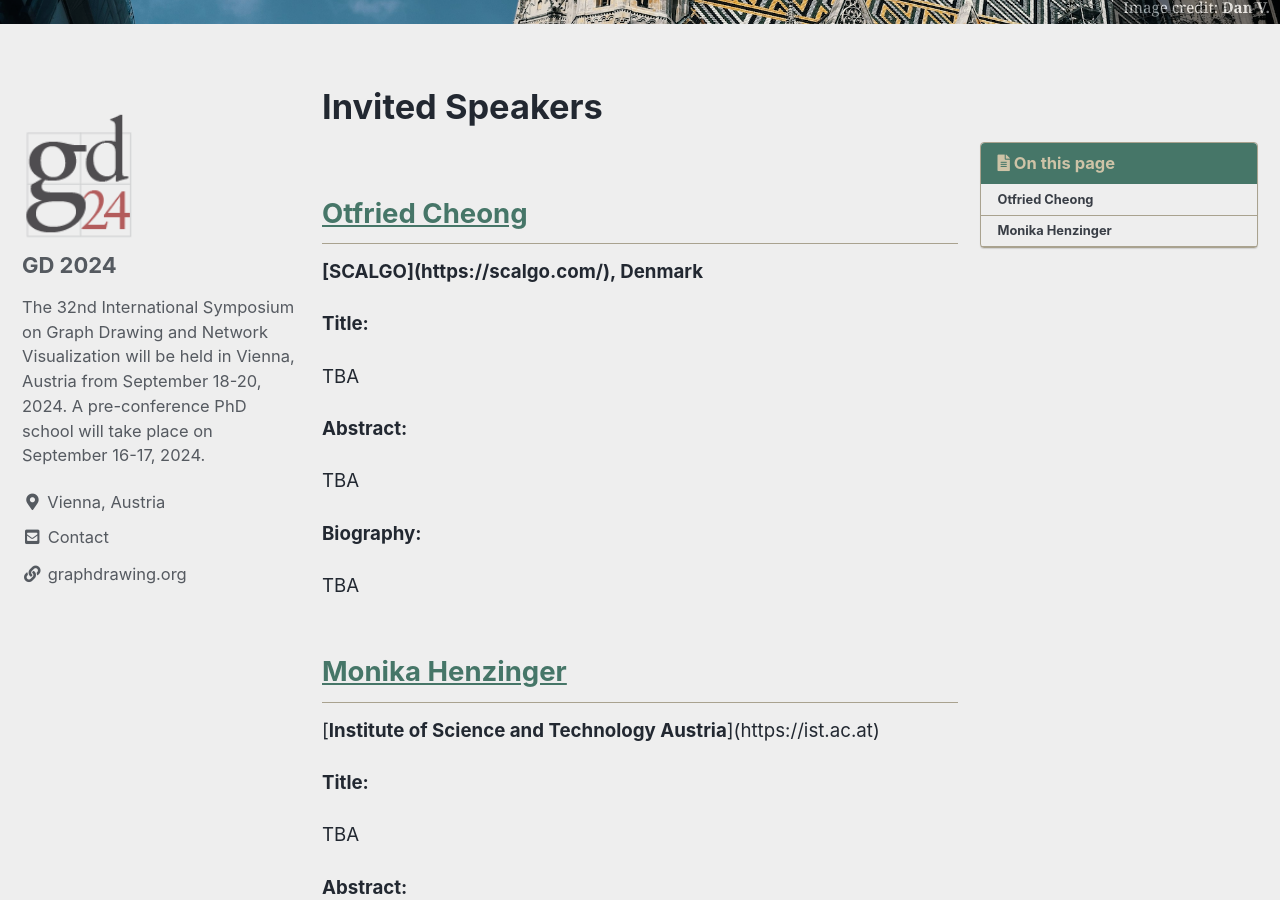
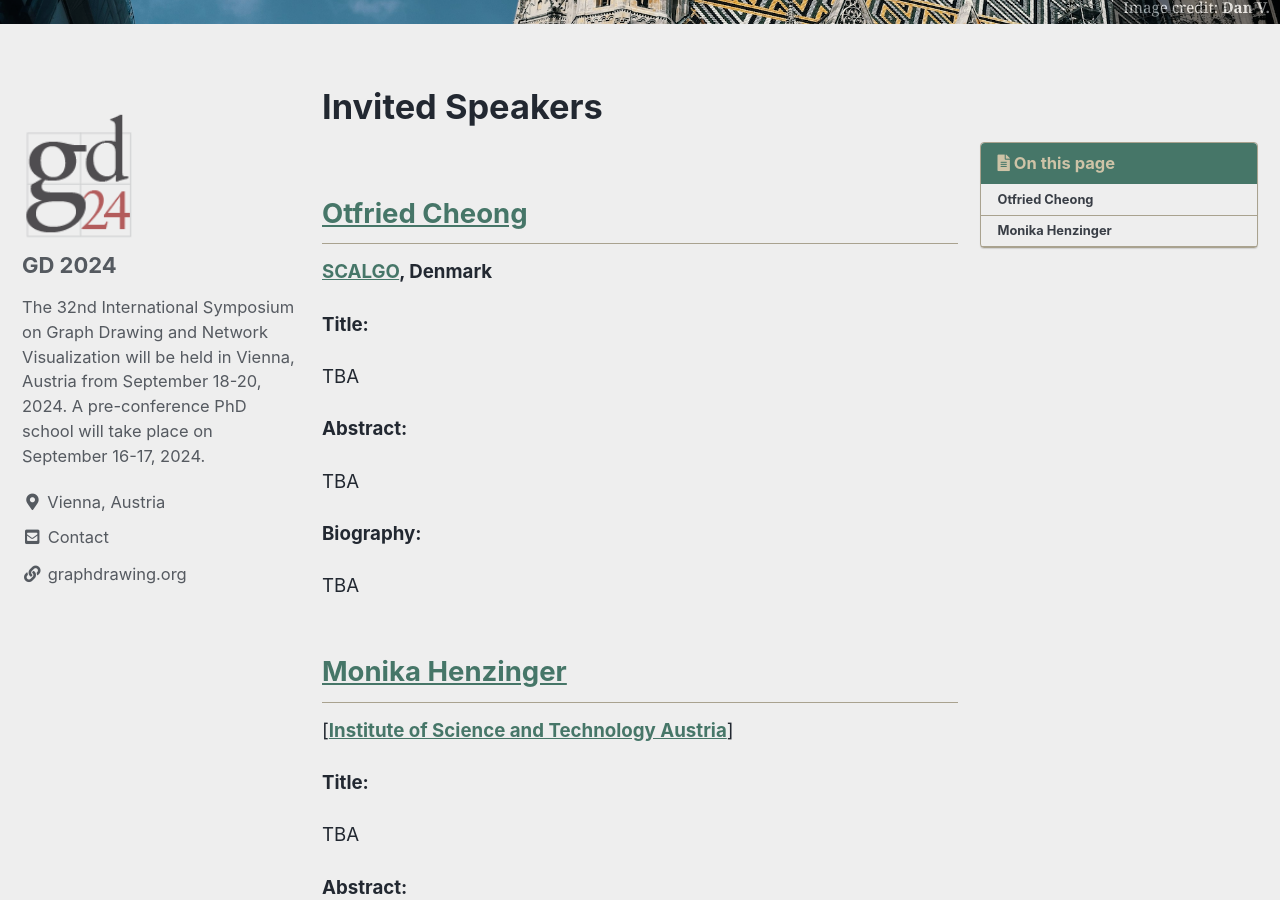
Before and after one commit to graphdrawing/gd2024, a Jekyll site: the page built from pages/speaker.md, in a window 1280 px wide and 900 px high, scrolled down 335 px. Built offline with Jekyll 4.4.1, drawn with Linux system fonts in a browser that asks for light colours; cached includes are drawn as plain includes; some of the changed lines change nothing that is shown.

Commit message:
Update speaker.md

```diff
--- a/pages/speaker.md
+++ b/pages/speaker.md
@@ -11,7 +11,7 @@ toc: true
 
 ## [Otfried Cheong](https://otfried.org/)
 
-<p> <strong>[SCALGO](https://scalgo.com/), Denmark</strong> </p>
+<p> <strong><a href="https://scalgo.com/">SCALGO</a>, Denmark</strong> </p>
 
 <p> <strong> Title: </strong> </p>
 <p> TBA </p>
@@ -23,7 +23,7 @@ toc: true
 
 ## [Monika Henzinger](https://ist.ac.at/en/research/henzinger_monika-group/)
 
-<p> [<strong>Institute of Science and Technology Austria</strong>](https://ist.ac.at) </p>
+<p> [<strong><a href="https://ist.ac.at">Institute of Science and Technology Austria</a></strong>] </p>
 
 <p> <strong> Title: </strong> </p>
 <p> TBA </p>
```
